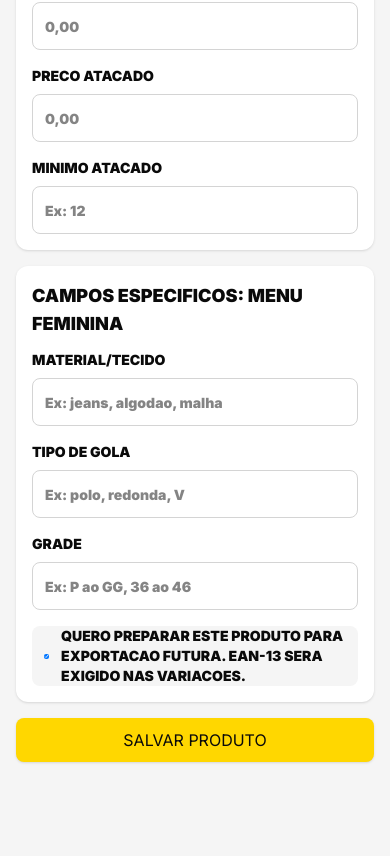
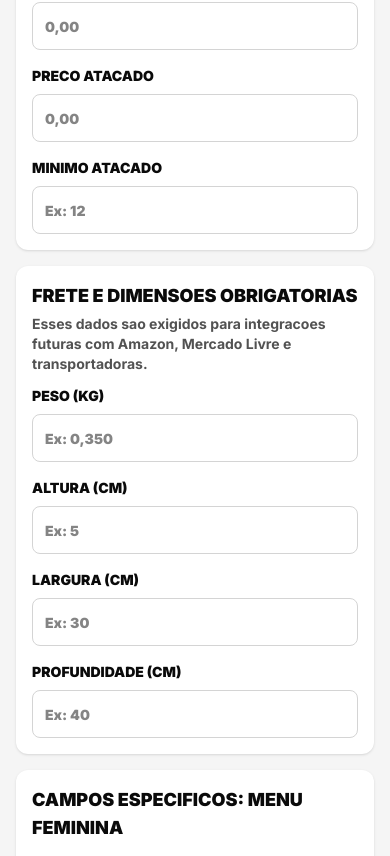
Before and after one commit to caruano-app/marketplace050626, a Next.js app: page /dashboard/lojista/produtos/novo in a window 390 px wide. Shown: the part 1138-1994 px from the top of the page. Built offline with nearby package versions, Linux system fonts and the light colour scheme; no server answers; the database is empty.

Commit message:
Require product shipping dimensions

```diff
--- a/src/app/api/merchant/category-suggestions/route.ts
+++ b/src/app/api/merchant/category-suggestions/route.ts
@@ -23,9 +23,6 @@ export async function POST(request: NextRequest) {
   const { error } = await merchant.supabase.from("sugestoes_categorias").insert({
     lojista_id: merchant.store.id,
     nome_sugerido: payload.name.trim(),
-    descricao_contexto: [payload.niche ? `Nicho sugerido: ${payload.niche}` : "", payload.context || ""]
-      .filter(Boolean)
-      .join("\n\n") || null,
     status: "pendente",
   });
 
--- a/src/app/api/merchant/products/route.ts
+++ b/src/app/api/merchant/products/route.ts
@@ -11,6 +11,10 @@ type ProductPayload = {
   retailPrice: number;
   wholesalePrice: number | null;
   wholesaleMinQuantity: number | null;
+  weightKg: number;
+  heightCm: number;
+  widthCm: number;
+  depthCm: number;
   allowExport: boolean;
   technicalSpecs: Record<string, string>;
 };
@@ -30,6 +34,19 @@ export async function POST(request: NextRequest) {
     return NextResponse.json({ error: "Preencha categoria, nome, SKU e preco unitario." }, { status: 400 });
   }
 
+  if (
+    !Number.isFinite(payload.weightKg) ||
+    !Number.isFinite(payload.heightCm) ||
+    !Number.isFinite(payload.widthCm) ||
+    !Number.isFinite(payload.depthCm) ||
+    payload.weightKg <= 0 ||
+    payload.heightCm <= 0 ||
+    payload.widthCm <= 0 ||
+    payload.depthCm <= 0
+  ) {
+    return NextResponse.json({ error: "Informe peso e dimensoes validas para calculo de frete." }, { status: 400 });
+  }
+
   if (!allowedUnits.has(payload.unitMeasure)) {
     return NextResponse.json({ error: "Unidade de medida invalida." }, { status: 400 });
   }
@@ -41,6 +58,12 @@ export async function POST(request: NextRequest) {
     unidade_medida: payload.unitMeasure,
     preco_atacado: payload.wholesalePrice,
     quantidade_minima_atacado: payload.wholesaleMinQuantity,
+    frete_marketplaces: {
+      peso_kg: payload.weightKg,
+      altura_cm: payload.heightCm,
+      largura_cm: payload.widthCm,
+      profundidade_cm: payload.depthCm,
+    },
     exportacao_marketplaces: {
       permite_exportacao: payload.allowExport,
       exige_ean13_variacao: payload.allowExport,
@@ -55,6 +78,13 @@ export async function POST(request: NextRequest) {
       nome_produto: payload.name.trim(),
       descricao_completa: payload.description?.trim() || null,
       preco_base_varejo: payload.retailPrice,
+      peso_kg: payload.weightKg,
+      dimensoes_cm: {
+        A: payload.heightCm,
+        L: payload.widthCm,
+        P: payload.depthCm,
+        C: payload.depthCm,
+      },
       unidade_medida: payload.unitMeasure,
       especificacoes_tecnicas: technicalData,
       vendido_e_entregue_por: merchant.store.nome_fantasia,
--- a/src/app/product/[slug]/page.tsx
+++ b/src/app/product/[slug]/page.tsx
@@ -126,6 +126,7 @@ function ProductGallery({ product }: { product: ProdutoVitrine }) {
 
 function DimensionsAccordion({ product }: { product: ProdutoVitrine }) {
   const dimensions = product.dimensoes_cm || {};
+  const depth = dimensions.P ?? dimensions.C ?? 0;
 
   return (
     <details className="rounded-[8px] border border-neutral-400 bg-[#fffbd1] p-5">
@@ -133,7 +134,7 @@ function DimensionsAccordion({ product }: { product: ProdutoVitrine }) {
       <div className="mt-4 grid grid-cols-4 gap-3 text-sm font-bold text-neutral-700">
         <span>Largura: {dimensions.L ?? 0} cm</span>
         <span>Altura: {dimensions.A ?? 0} cm</span>
-        <span>Comprimento: {dimensions.C ?? 0} cm</span>
+        <span>Profundidade: {depth} cm</span>
         <span>Peso: {product.peso_kg ?? 0} kg</span>
       </div>
     </details>
@@ -165,6 +166,19 @@ function flattenSpecifications(value: Record<string, unknown> | null | undefined
 
 function labelize(value: string) {
   return value.replace(/_/g, " ").replace(/\b\w/g, (letter) => letter.toUpperCase());
+}
+
+function isPremiumPartner(product: ProdutoVitrine) {
+  const specs = product.especificacoes_tecnicas || {};
+  const partnerStore = specs.partner_store;
+  const partnerFlags = specs.parceiro_premium;
+
+  if (typeof partnerFlags === "boolean") return partnerFlags;
+  if (typeof partnerStore === "object" && partnerStore && "premium" in partnerStore) {
+    return Boolean((partnerStore as { premium?: unknown }).premium);
+  }
+
+  return false;
 }
 
 function TechnicalSpecifications({ product }: { product: ProdutoVitrine }) {
@@ -200,6 +214,7 @@ export default async function ProductPage({ params }: { params: Promise<{ slug:
   const category = getCategory(subcategory);
   const storeName = getStoreName(product);
   const storeSlug = getStoreSlug(product);
+  const premiumPartner = isPremiumPartner(product);
 
   return (
     <div className="min-h-screen bg-white">
@@ -239,8 +254,11 @@ export default async function ProductPage({ params }: { params: Promise<{ slug:
                 {formatPrice(product.preco_base_varejo)}
                 {product.unidade_medida ? <span className="ml-2 text-xl text-neutral-600">/{product.unidade_medida}</span> : null}
               </p>
-              <a className="mt-3 inline-flex min-h-11 items-center rounded-[8px] border border-[#f6b900] bg-[#fff8d6] px-4 text-sm font-black uppercase text-neutral-950" href={`/loja/${storeSlug}`}>
-                Vendido e entregue por: {product.vendido_e_entregue_por || storeName}
+              <a className="mt-3 inline-flex min-h-11 flex-wrap items-center gap-2 rounded-[8px] border border-[#f6b900] bg-[#fff8d6] px-4 text-sm font-black uppercase text-neutral-950" href={`/loja/${storeSlug}`}>
+                <span>Vendido e entregue por: {product.vendido_e_entregue_por || storeName}</span>
+                {premiumPartner ? (
+                  <span className="rounded-full bg-neutral-950 px-2 py-1 text-[11px] text-[#FFD700]">Verificado</span>
+                ) : null}
               </a>
             </div>
 
--- a/src/components/dashboard/product-universal-form.tsx
+++ b/src/components/dashboard/product-universal-form.tsx
@@ -84,6 +84,10 @@ export function ProductUniversalForm({ categories }: ProductUniversalFormProps)
   const [retailPrice, setRetailPrice] = useState("");
   const [wholesalePrice, setWholesalePrice] = useState("");
   const [wholesaleMinQuantity, setWholesaleMinQuantity] = useState("");
+  const [weightKg, setWeightKg] = useState("");
+  const [heightCm, setHeightCm] = useState("");
+  const [widthCm, setWidthCm] = useState("");
+  const [depthCm, setDepthCm] = useState("");
   const [allowExport, setAllowExport] = useState(true);
   const [technicalSpecs, setTechnicalSpecs] = useState<Record<string, string>>({});
   const [suggestionOpen, setSuggestionOpen] = useState(false);
@@ -121,6 +125,10 @@ export function ProductUniversalForm({ categories }: ProductUniversalFormProps)
         retailPrice: Number(retailPrice.replace(",", ".")),
         wholesalePrice: wholesalePrice ? Number(wholesalePrice.replace(",", ".")) : null,
         wholesaleMinQuantity: wholesaleMinQuantity ? Number(wholesaleMinQuantity) : null,
+        weightKg: Number(weightKg.replace(",", ".")),
+        heightCm: Number(heightCm.replace(",", ".")),
+        widthCm: Number(widthCm.replace(",", ".")),
+        depthCm: Number(depthCm.replace(",", ".")),
         allowExport,
         technicalSpecs,
       }),
@@ -140,6 +148,10 @@ export function ProductUniversalForm({ categories }: ProductUniversalFormProps)
     setRetailPrice("");
     setWholesalePrice("");
     setWholesaleMinQuantity("");
+    setWeightKg("");
+    setHeightCm("");
+    setWidthCm("");
+    setDepthCm("");
     setTechnicalSpecs({});
     setSaving(false);
   }
@@ -240,6 +252,61 @@ export function ProductUniversalForm({ categories }: ProductUniversalFormProps)
         </section>
 
         <section className="rounded-[12px] bg-white p-4 shadow-sm">
+          <div>
+            <h2 className="text-lg font-black uppercase text-neutral-950">Frete e dimensoes obrigatorias</h2>
+            <p className="mt-1 text-sm font-bold text-neutral-600">
+              Esses dados sao exigidos para integracoes futuras com Amazon, Mercado Livre e transportadoras.
+            </p>
+          </div>
+          <div className="mt-3 grid gap-4 md:grid-cols-4">
+            <label className="text-sm font-black uppercase text-neutral-950">
+              Peso (kg)
+              <input
+                className="mt-2 h-12 w-full rounded-[8px] border border-neutral-300 px-3 text-base outline-none"
+                inputMode="decimal"
+                onChange={(event) => setWeightKg(event.target.value)}
+                placeholder="Ex: 0,350"
+                required
+                value={weightKg}
+              />
+            </label>
+            <label className="text-sm font-black uppercase text-neutral-950">
+              Altura (cm)
+              <input
+                className="mt-2 h-12 w-full rounded-[8px] border border-neutral-300 px-3 text-base outline-none"
+                inputMode="decimal"
+                onChange={(event) => setHeightCm(event.target.value)}
+                placeholder="Ex: 5"
+                required
+                value={heightCm}
+              />
+            </label>
+            <label className="text-sm font-black uppercase text-neutral-950">
+              Largura (cm)
+              <input
+                className="mt-2 h-12 w-full rounded-[8px] border border-neutral-300 px-3 text-base outline-none"
+                inputMode="decimal"
+                onChange={(event) => setWidthCm(event.target.value)}
+                placeholder="Ex: 30"
+                required
+                value={widthCm}
+              />
+            </label>
+            <label className="text-sm font-black uppercase text-neutral-950">
+              Profundidade (cm)
+              <input
+                className="mt-2 h-12 w-full rounded-[8px] border border-neutral-300 px-3 text-base outline-none"
+                inputMode="decimal"
+                onChange={(event) => setDepthCm(event.target.value)}
+                placeholder="Ex: 40"
+                required
+                value={depthCm}
+              />
+            </label>
+          </div>
+        </section>
+
+        <section className="rounded-[12px] bg-white p-4 shadow-sm">
           <h2 className="text-lg font-black uppercase text-neutral-950">Campos especificos: {selectedCategory?.nome_categoria || "Categoria"}</h2>
           <div className="mt-3 grid gap-4 md:grid-cols-3">
             {dynamicFields.map((field) => (
--- a/src/types/database.ts
+++ b/src/types/database.ts
@@ -56,6 +56,7 @@ export type ProdutoVitrine = {
     L?: number;
     A?: number;
     C?: number;
+    P?: number;
   } | null;
   lojistas: LojistaResumo | LojistaResumo[] | null;
   subcategorias_mestre?: SubcategoriaResumo | SubcategoriaResumo[] | null;
```
